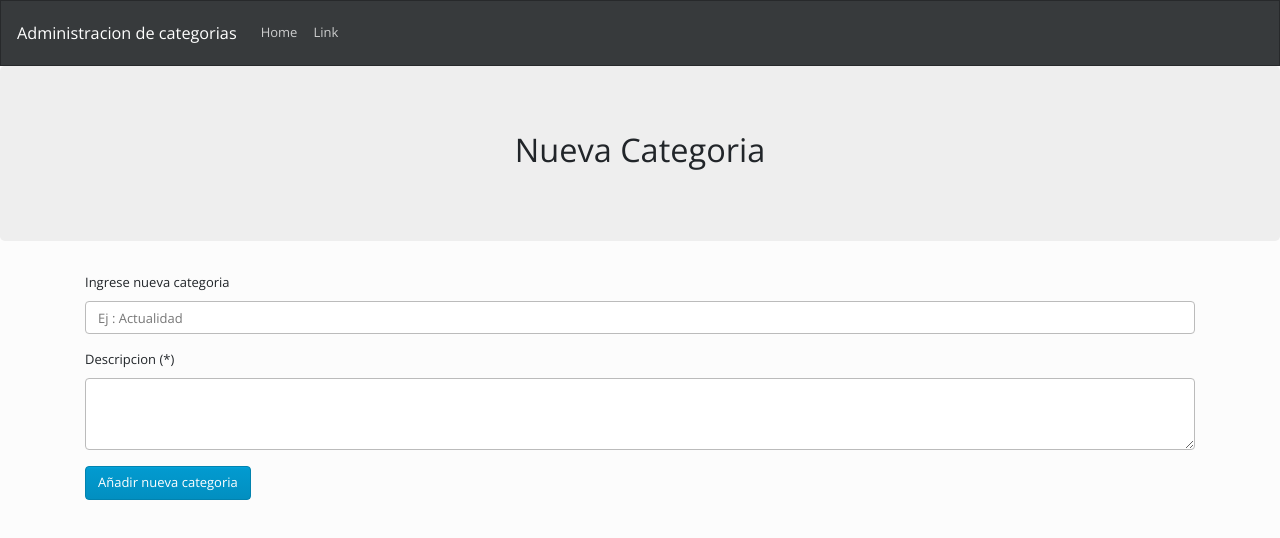
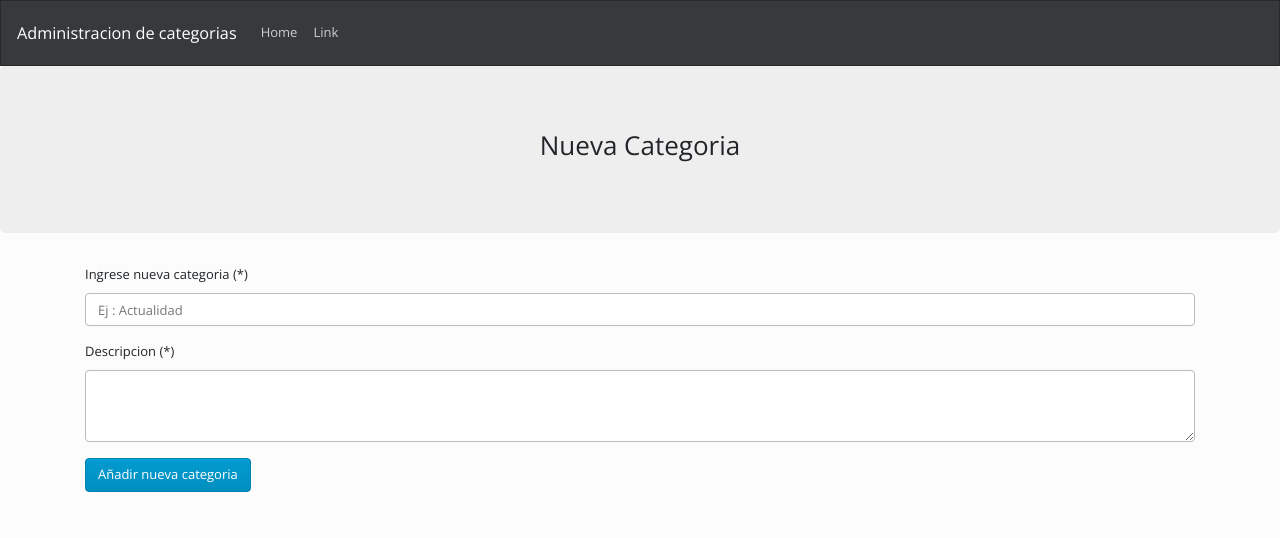
Before and after one commit to casasfranco/RollingNews-final, a React (Create React App) app in the folder rolling-news/: page / in a window 1280 px wide. Shown: the top 538 px of the page. Built offline with nearby package versions, Linux system fonts and the light colour scheme.

Commit message:
se termino el maquetado del formulario de Nueva Categoria

```diff
--- a/rolling-news/src/App.js
+++ b/rolling-news/src/App.js
@@ -1,6 +1,7 @@
 import React from 'react';
 import './App.css';
 import './bootstrap.min.css';
+import Footer from './components/common/Footer';
 import Header from './components/common/Header';
 import CategoriaNueva from './components/principal/CategoriaNueva';
 
@@ -10,6 +11,7 @@ function App() {
     <div>
       <Header></Header>
       <CategoriaNueva></CategoriaNueva>
+      <Footer></Footer>
     </div>
   );
 }
--- a/rolling-news/src/components/principal/CategoriaNueva.js
+++ b/rolling-news/src/components/principal/CategoriaNueva.js
@@ -5,18 +5,18 @@ import Form from 'react-bootstrap/Form';
 import Button from 'react-bootstrap/Button';
 
 
+const CategoriaNueva = () => {
 
-const CategoriaNueva = () => {
     return (
         <div>
 <Jumbotron>
   <Container>
-    <h1 className="text-center">Nueva Categoria</h1>
+    <h2 className="text-center">Nueva Categoria</h2>
   </Container>
 </Jumbotron>
 <Form className="container">
   <Form.Group controlId="exampleForm.ControlInput1">
-    <Form.Label>Ingrese nueva categoria</Form.Label>
+    <Form.Label>Ingrese nueva categoria (*)</Form.Label>
     <Form.Control type="text" placeholder="Ej : Actualidad" />
   </Form.Group>
   <Form.Group controlId="exampleForm.ControlTextarea1">
```
Also changed, not shown: rolling-news/src/components/common/Footer.js (line endings or trailing spaces).
